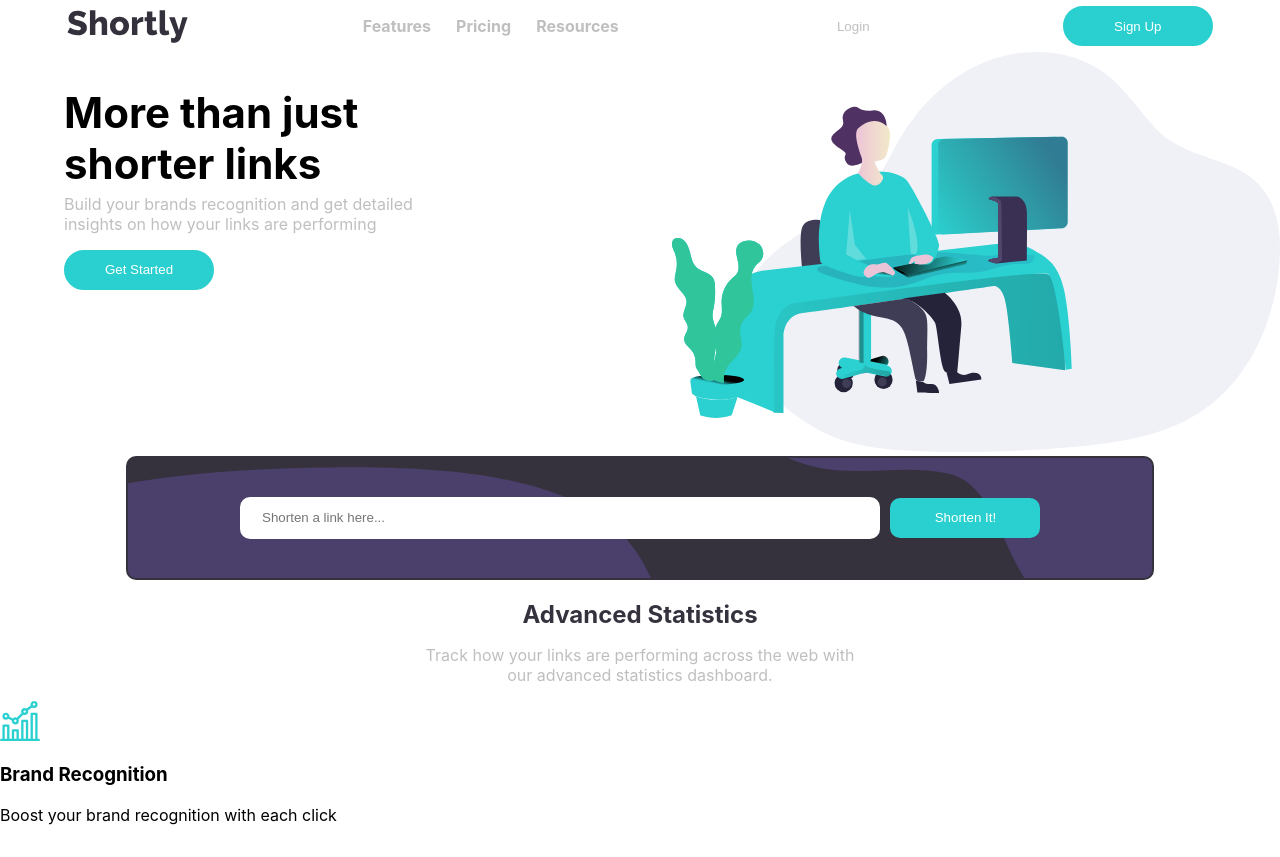
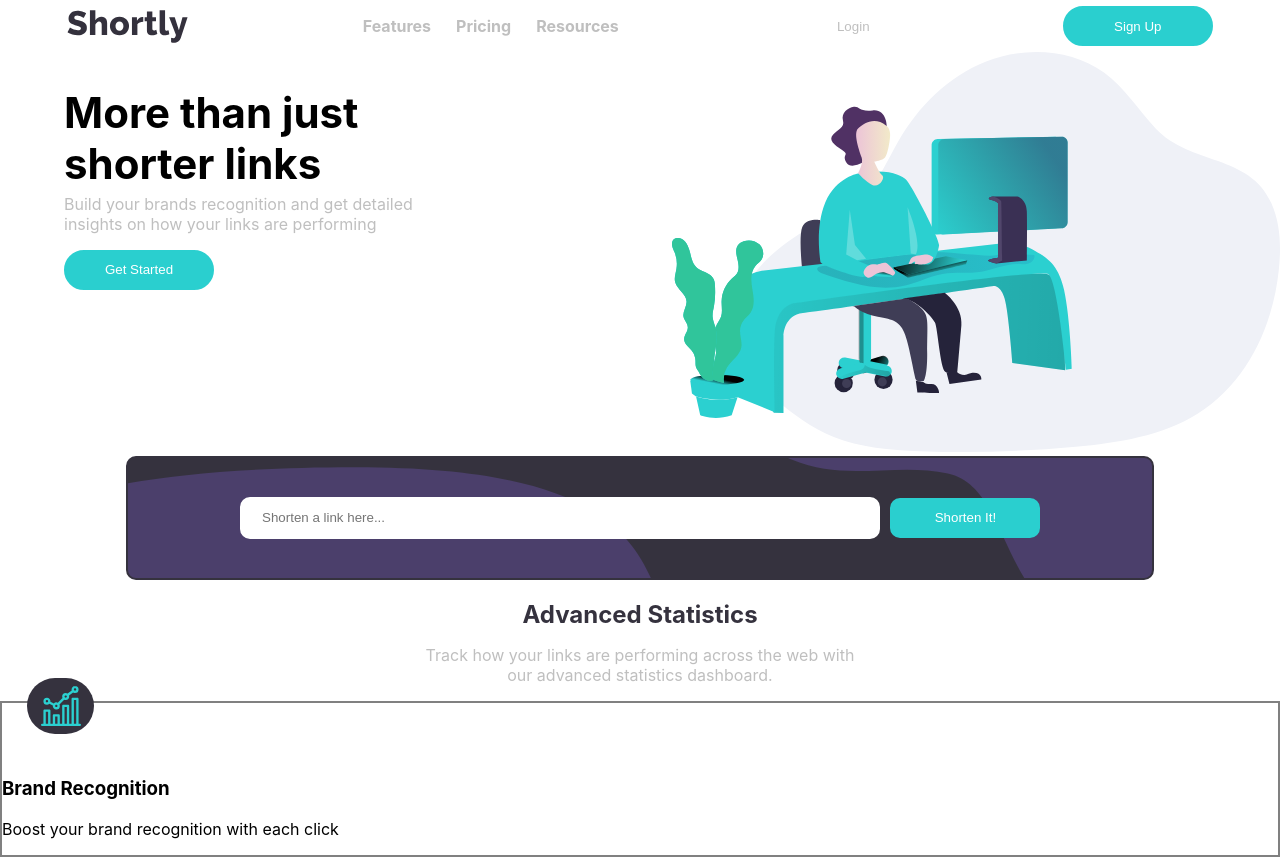
Before and after one commit to steven-mpawulo/url-shortening-page, a React (Create React App) app: page / in a window 1280 px wide. Built offline with nearby package versions, Linux system fonts and the light colour scheme.

Commit message:
styles card

```diff
--- a/src/components/common/card/Card.js
+++ b/src/components/common/card/Card.js
@@ -1,9 +1,12 @@
 import React from 'react'
+import './card.css'
 
 const Card = ({icon, title, message}) => {
   return (
     <div className="card">
+        <div className="container-for-icon">
         <img src={icon} alt="icon"  className='icon'/>
+        </div>
         <h3>{title}</h3>
         <p>{message}</p>
     </div>
--- a/src/components/common/card/card.css
+++ b/src/components/common/card/card.css
@@ -0,0 +1,16 @@
+.card {
+    border: 2px solid grey;
+    position: relative;
+}
+.container-for-icon {
+    position: relative;
+    top: -25px;
+    left: 25px;
+    display: flex;
+    justify-content: center;
+    align-items: center;
+    padding: 8px;
+    width: 4%;
+    border-radius: 28px;
+    background-color: hsl(255, 11%, 22%);
+}
```
